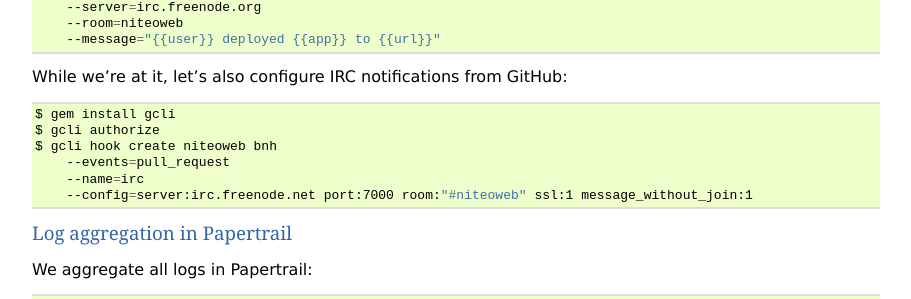
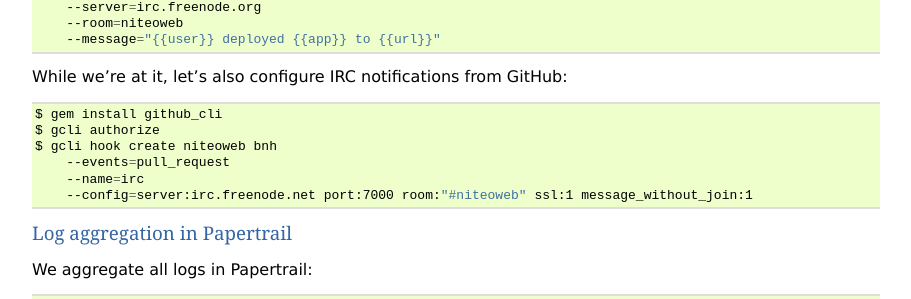
Before and after one commit to persho/pyramid_bimt, a Sphinx documentation site: the page built from docs/deploy.rst, in a window 1280 px wide and 900 px high, scrolled down 1629 px. Shown: the part 153-452 px from the top of the window, without its empty margins (48-959 px from the left). Built offline with Sphinx 7.4.7, drawn with Linux system fonts in a browser that asks for light colours.

Commit message:
fix instructions on setting IRC notifications

```diff
--- a/docs/deploy.rst
+++ b/docs/deploy.rst
@@ -124,7 +124,7 @@
 
 .. code-block:: bash
 
-    $ gem install gcli
+    $ gem install github_cli
     $ gcli authorize
     $ gcli hook create niteoweb bnh
         --events=pull_request
```
